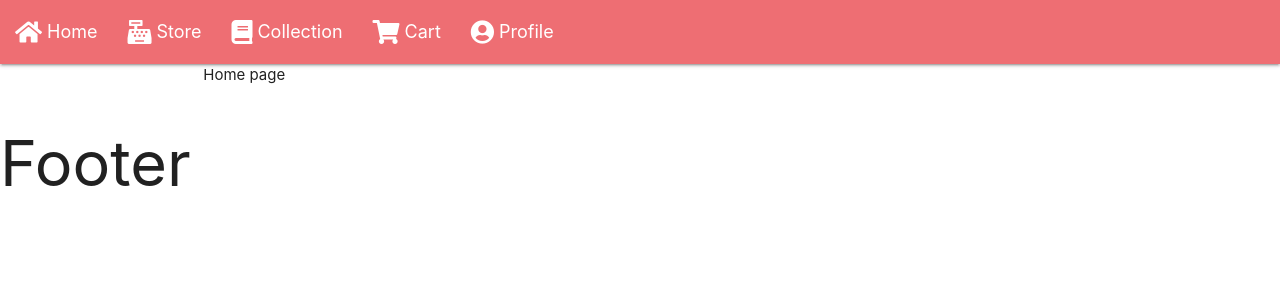
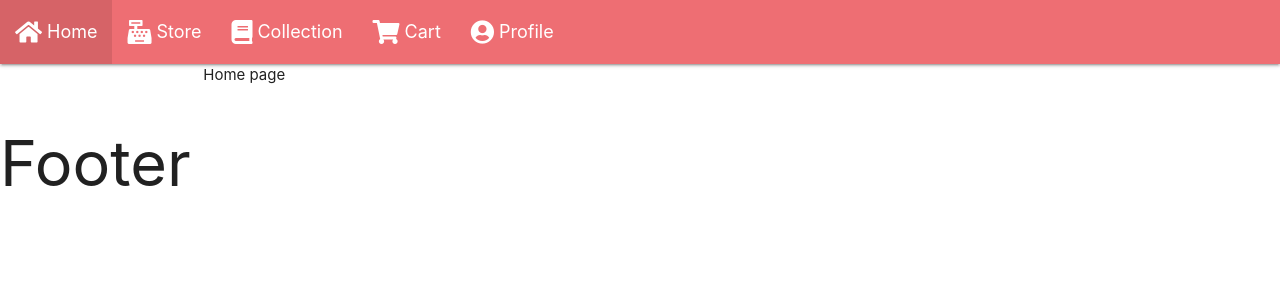
Before and after one commit to VolodymyrBushko/BookStore, a Node server app: page / in a window 1280 px wide. Shown: the top 300 px of the page. Run offline with Node 20, Linux system fonts and the light colour scheme; some libraries are stand-ins or nearby versions.

Commit message:
update navbar

```diff
--- a/views/partials/navbar.hbs
+++ b/views/partials/navbar.hbs
@@ -1,8 +1,9 @@
-<nav>
+<header>
+  <nav class="navbar-fixed">
     <div class="nav-wrapper">
       <a href="#" data-target="mobile-demo" class="sidenav-trigger"><i class="fas fa-bars"></i></a>
       <ul id="nav-mobile" class="left hide-on-med-and-down">
-      <li><a href="/"><i class="fas fa-home"></i>Home</a></li>
+        <li class="active"><a href="/"><i class="fas fa-home"></i>Home</a></li>
         <li><a href="/store"><i class="fas fa-cash-register"></i>Store</a></li>
         <li><a href="/collection"><i class="fas fa-book"></i>Collection</a></li>
         <li><a href="/cart"><i class="fas fa-shopping-cart"></i>Cart</a></li>
@@ -18,3 +19,4 @@
     <li><a href="/cart"><i class="fas fa-shopping-cart"></i>Cart</a></li>
     <li><a href="/profile"><i class="fas fa-user-circle"></i>Profile</a></li>
   </ul>
+</header>
```
Lines whose indentation alone changed are shown as unchanged.
